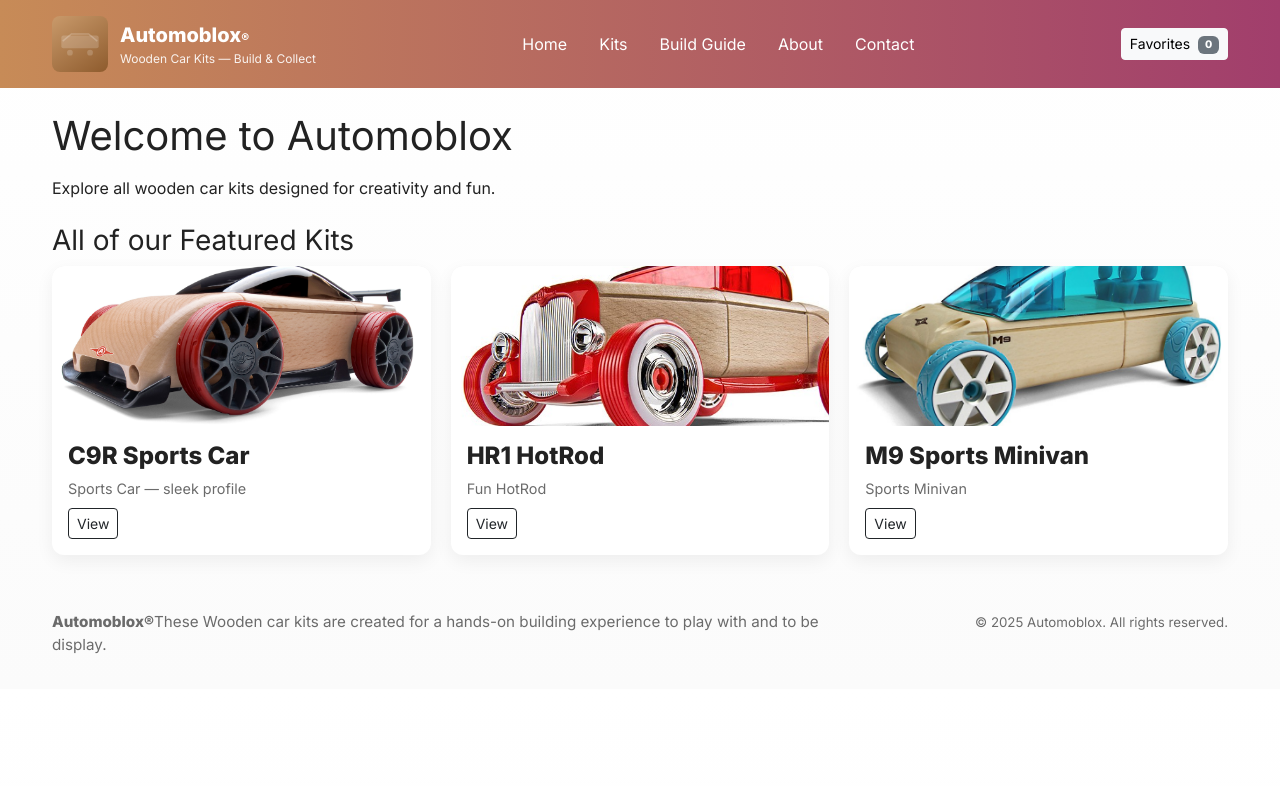
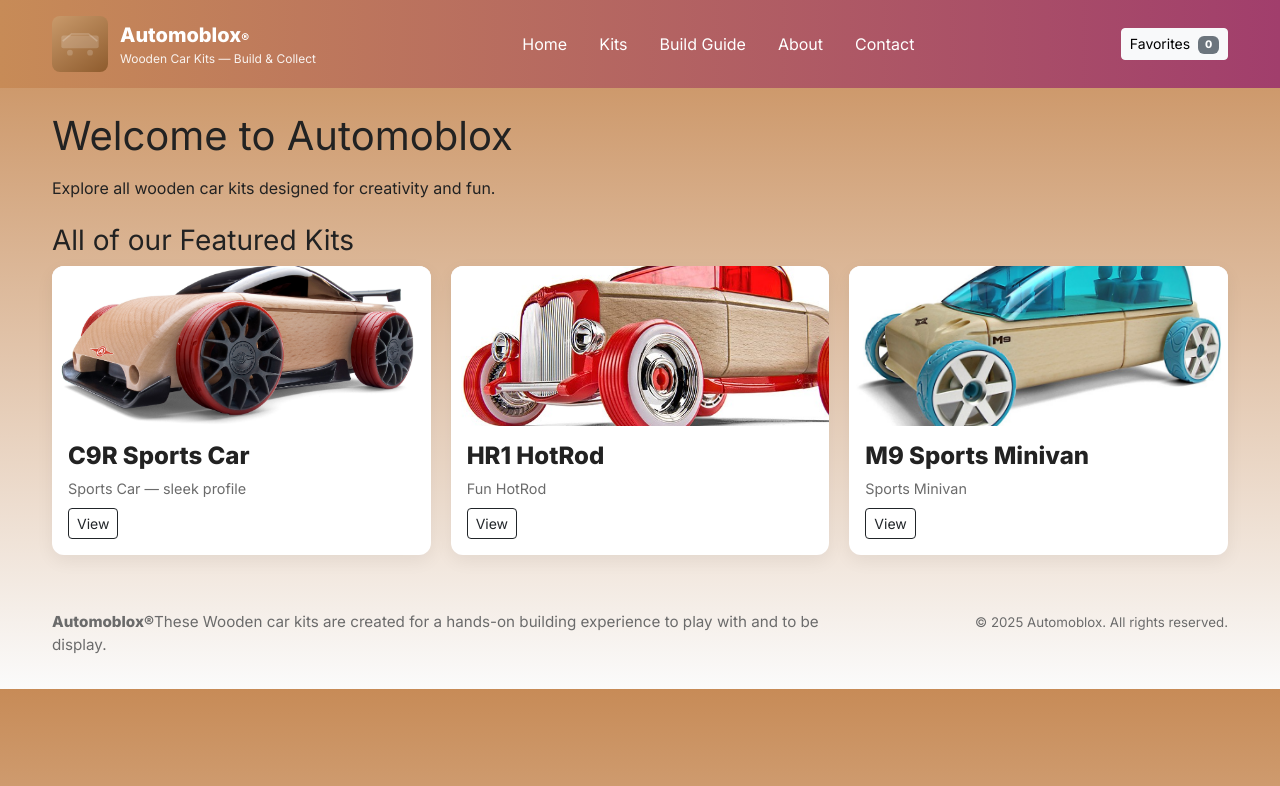
Before and after one commit to AnthonyBurgic1/AdvancedInterfaceDesignCSSProject1, a plain HTML site: page index.html in a window 1280 px wide. Drawn offline with nearby package versions, Linux system fonts and the light colour scheme.

Commit message:
Changed the color on line 11

```diff
--- a/style.css
+++ b/style.css
@@ -8,7 +8,7 @@
 
 body {
   font-family: Inter, system-ui, Arial;
-  background: linear-gradient(180deg, #fff 0%, #fbfbfb 100%);
+  background: linear-gradient(180deg, #c78b57 0%, #fbfbfb 100%);
   color: #222;
 }
 
```
